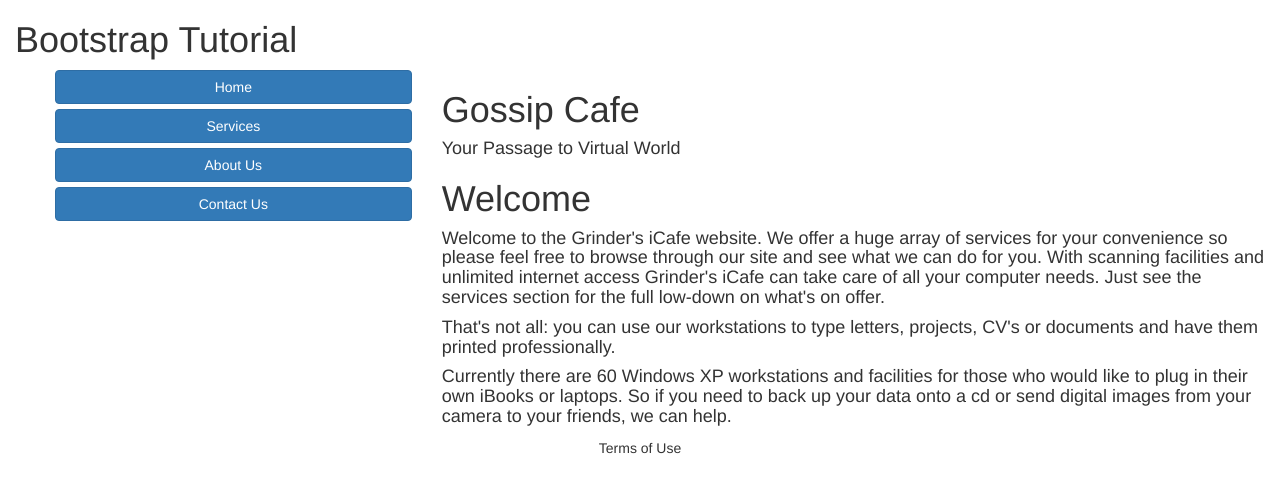
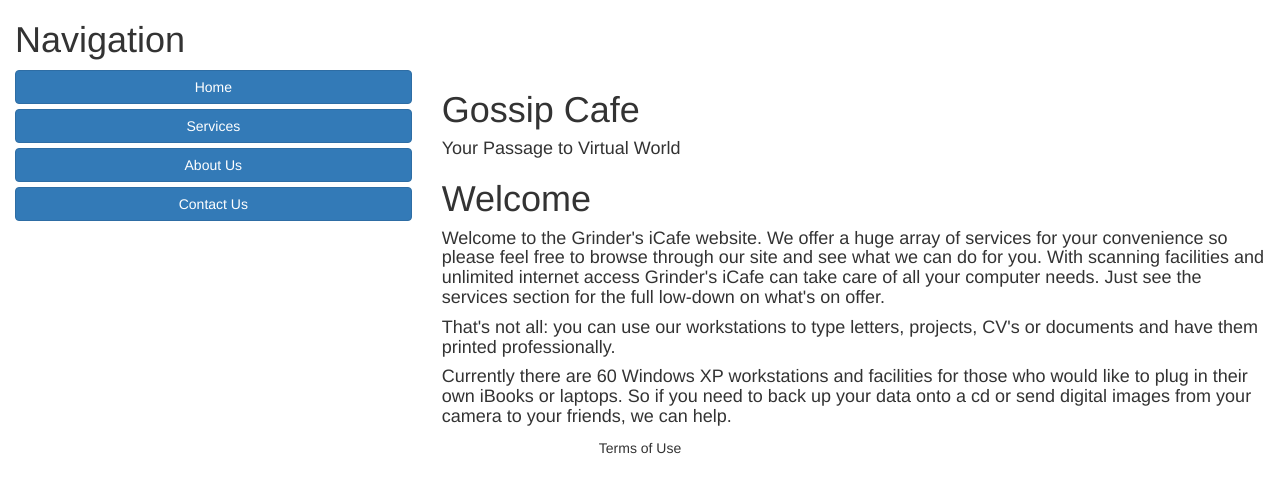
Before and after one commit to RarasAldonna/Gossip-iCafe, a plain HTML site: page css/index.html in a window 1280 px wide. Drawn offline with nearby package versions, Linux system fonts and the light colour scheme.

Commit message:
Edited by: Garcia, Kathlyn

```diff
--- a/css/index.html
+++ b/css/index.html
@@ -19,19 +19,19 @@
 
 <div class="row">
 	<div class="col-lg-12">
-		<h1>Bootstrap Tutorial</h1>
+		<h1>Navigation</h1>
 	</div>
 
 </div>
 <div class="row">
 	<div class="col-sm-4">
 
-		<ul>
+
 			<button type="button" class="btn btn-primary btn-block">Home</button>
 			<button type="button" class="btn btn-primary btn-block">Services</button>
 			<button type="button" class="btn btn-primary btn-block">About Us</button>
 			<button type="button" class="btn btn-primary btn-block">Contact Us</button>
-	</ul>
+
 
 
 	</div>
```
